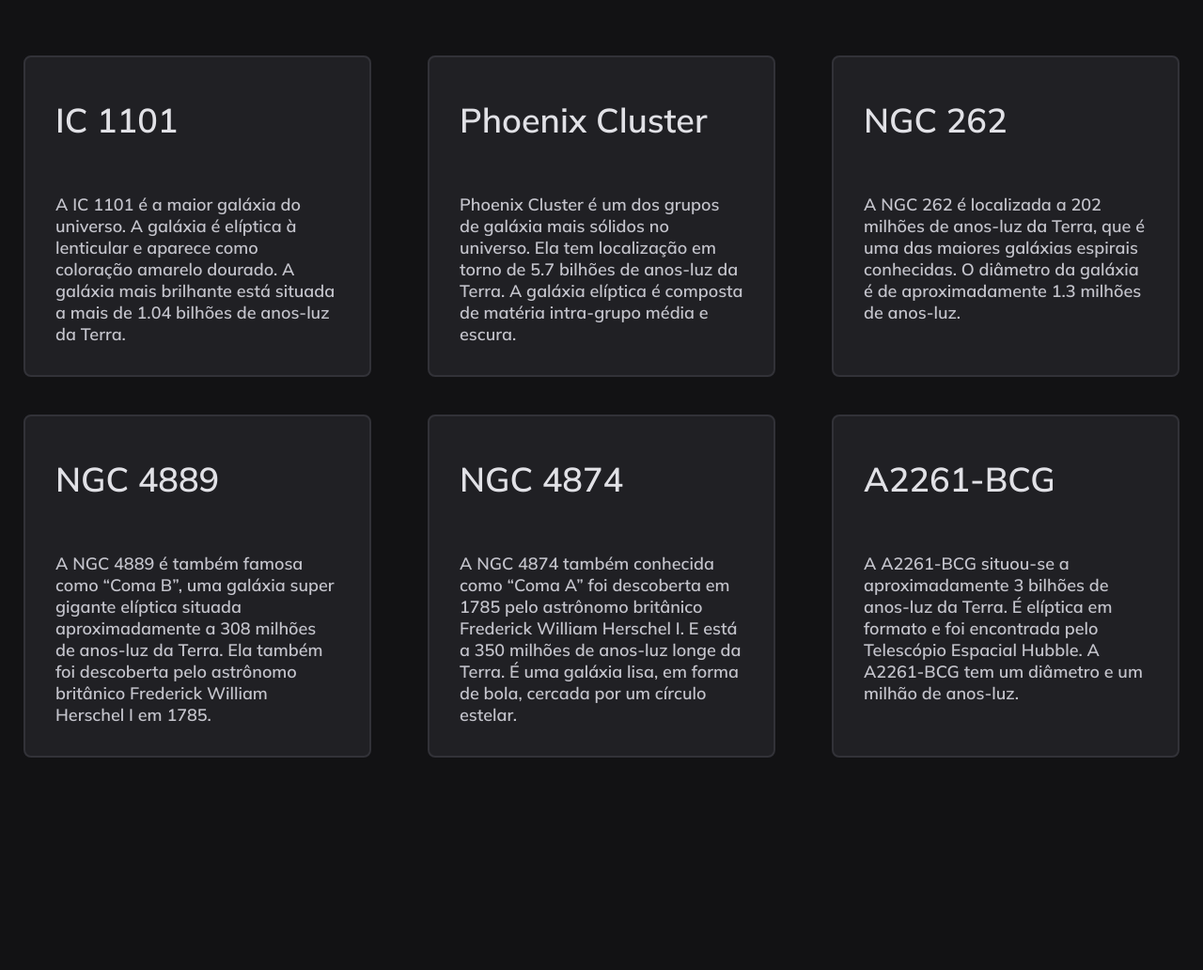
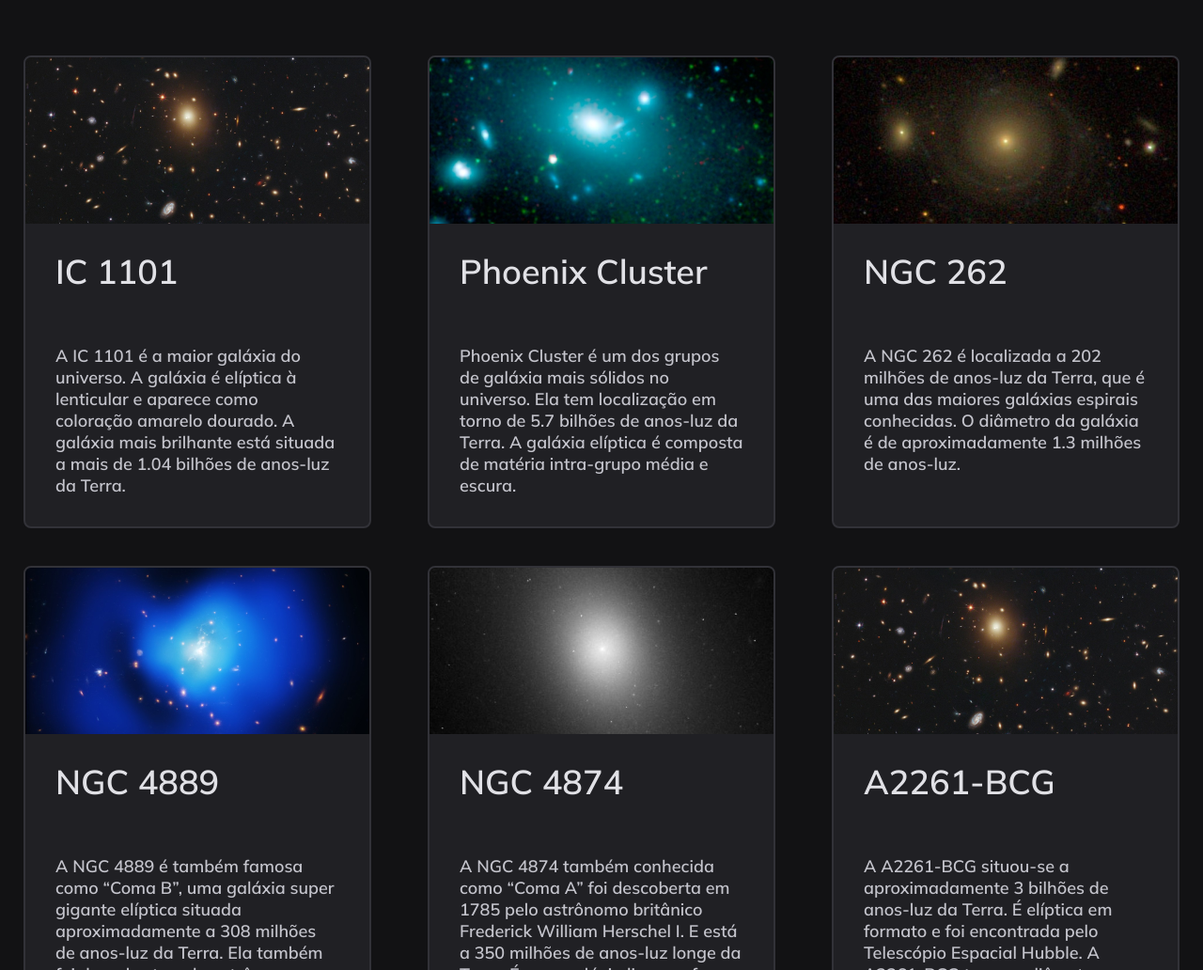
Before and after one commit to mariliatamiles/galaxies-grid-study, a plain HTML site: page index.html in a window 1280 px wide. Shown: the part 188-1220 px from the top of the page at 94% size. Before the commit the page ends 1066 px from the top, so only its background shows below. Drawn offline with Linux system fonts and the light colour scheme.

Commit message:
feat: add images in the card content

```diff
--- a/index.html
+++ b/index.html
@@ -20,19 +20,19 @@
     </header>
     <main>
         <div class="card">
-            <img src="" alt="">
+            <img src="./assets/images/1.png" alt="">
             <h2>IC 1101</h2>
             <p>A IC 1101 é a maior galáxia do universo. A galáxia é elíptica à lenticular e aparece como coloração
                 amarelo dourado. A galáxia mais brilhante está situada a mais de 1.04 bilhões de anos-luz da Terra. </p>
         </div>
         <div class="card">
-            <img src="" alt="">
+            <img src="./assets/images/2.png" alt="">
             <h2>Phoenix Cluster</h2>
             <p>Phoenix Cluster é um dos grupos de galáxia mais sólidos no universo. Ela tem localização em torno de 5.7
                 bilhões de anos-luz da Terra. A galáxia elíptica é composta de matéria intra-grupo média e escura.</p>
         </div>
         <div class="card">
-            <img src="" alt="">
+            <img src="./assets/images/3.png" alt="">
             <h2>NGC 262</h2>
             <p>
                 A NGC 262 é localizada a 202 milhões de anos-luz da Terra, que é uma das maiores galáxias espirais
@@ -40,21 +40,21 @@
             </p>
         </div>
         <div class="card">
-            <img src="" alt="">
+            <img src="./assets/images/4.png" alt="">
             <h2>NGC 4889</h2>
             <p>A NGC 4889 é também famosa como “Coma B”, uma galáxia super gigante elíptica situada aproximadamente a
                 308 milhões de anos-luz da Terra. Ela também foi descoberta pelo astrônomo britânico Frederick William
                 Herschel I em 1785.
         </div>
         <div class="card">
-            <img src="" alt="">
+            <img src="./assets/images/5.png" alt="">
             <h2>NGC 4874</h2>
             <p>A NGC 4874 também conhecida como “Coma A” foi descoberta em 1785 pelo astrônomo britânico Frederick
                 William Herschel I. E está a 350 milhões de anos-luz longe da Terra. É uma galáxia lisa, em forma de
                 bola, cercada por um círculo estelar.</p>
         </div>
         <div class="card">
-            <img src="" alt="">
+            <img src="./assets/images/1.png" alt="">
             <h2>A2261-BCG</h2>
             <p>A A2261-BCG situou-se a aproximadamente 3 bilhões de anos-luz da Terra. É elíptica em formato e foi
                 encontrada pelo Telescópio Espacial Hubble. A A2261-BCG tem um diâmetro e um milhão de anos-luz.</p>
```
Also changed, not shown: assets/images/1.png (added), assets/images/2.png (added), assets/images/3.png (added), assets/images/4.png (added), assets/images/5.png (added).
